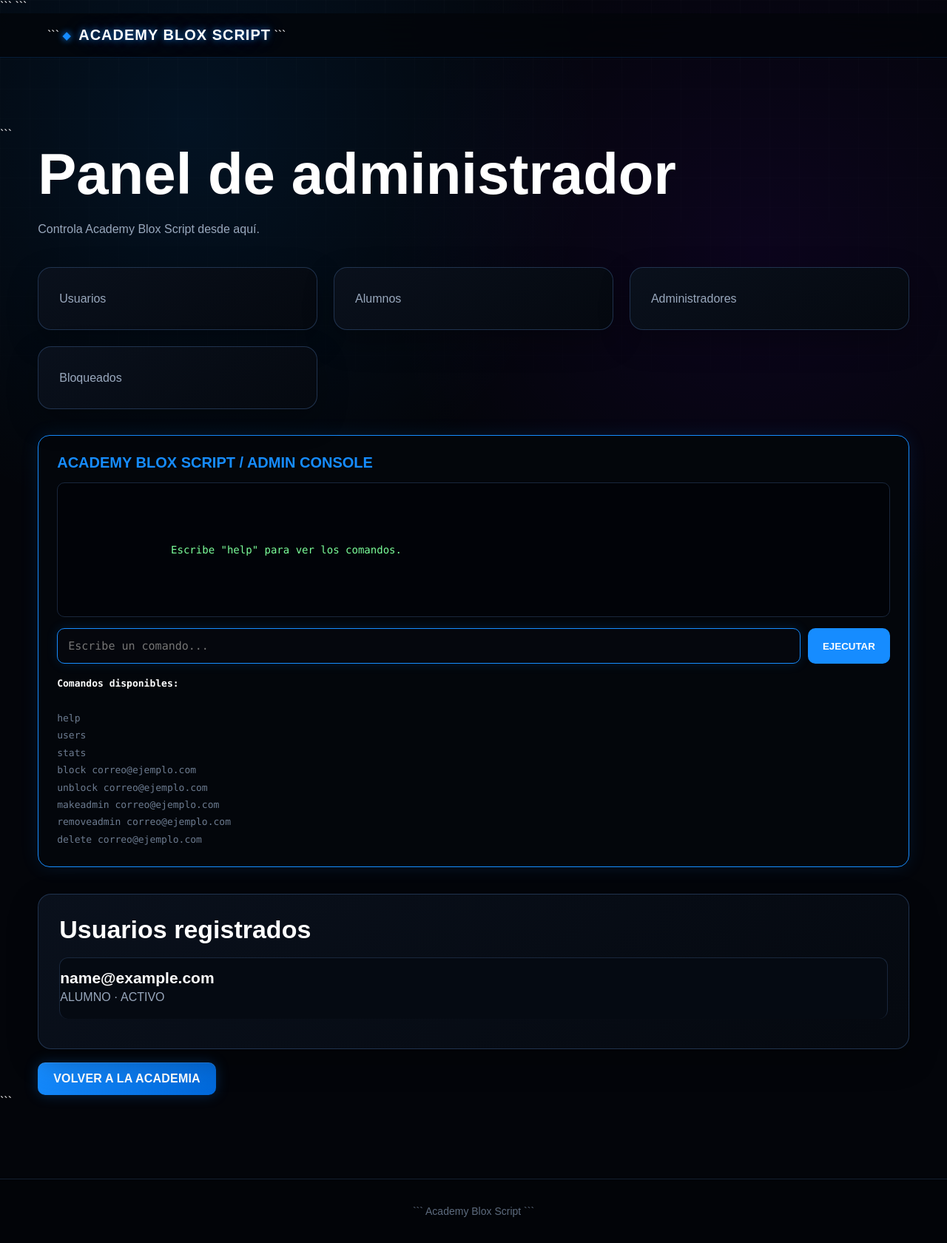
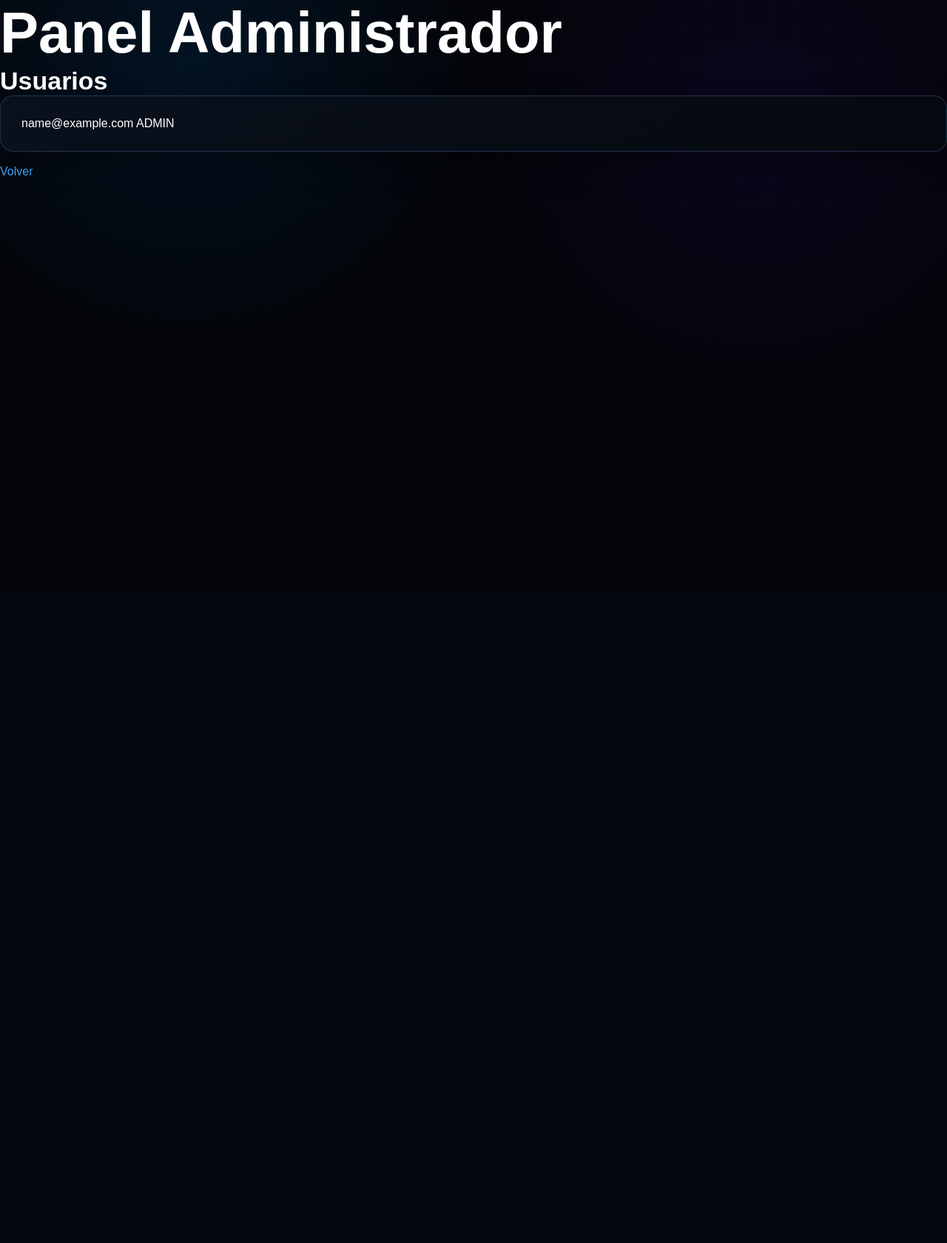
Before and after one commit to jaumecapopalacios-gif/academy-blox-script, a Flask app: page /admin in a window 1280 px wide. Shown: the whole page at 74% size. After the commit the page ends 241 px from the top, so only its background shows below. Run offline with Flask 3, Linux system fonts and the light colour scheme; the visitor is signed in with stand-in values (Sample User, id 1); data comes from the database, SQL or seed files in the repository.

Commit message:
Update admin.html

````diff
--- a/templates/admin.html
+++ b/templates/admin.html
@@ -1,358 +1,51 @@
 <!DOCTYPE html>
-
 <html lang="es">
 
 <head>
 
-```
-<meta charset="UTF-8">
+<title>Admin</title>
 
-<meta
-    name="viewport"
-    content="width=device-width, initial-scale=1.0"
->
-
-<title>Admin | Academy Blox Script</title>
-
-<link
-    rel="stylesheet"
-    href="{{ url_for('static', filename='style.css') }}"
->
-
-<style>
-
-    .console {
-        margin-top: 35px;
-        padding: 25px;
-        border: 1px solid #168cff;
-        border-radius: 16px;
-        background: #03060b;
-        box-shadow: 0 0 25px rgba(22, 140, 255, 0.12);
-    }
-
-    .console-title {
-        color: #168cff;
-        font-size: 20px;
-        font-weight: bold;
-        margin-bottom: 15px;
-    }
-
-    .console-output {
-        min-height: 180px;
-        margin-bottom: 15px;
-        padding: 18px;
-        border-radius: 10px;
-        border: 1px solid #19273c;
-        background: #010308;
-        color: #7cff9b;
-        font-family: Consolas, monospace;
-        font-size: 14px;
-        white-space: pre-wrap;
-        overflow-x: auto;
-    }
-
-    .console-form {
-        display: flex;
-        gap: 10px;
-        width: 100%;
-    }
-
-    .console-form input {
-        flex: 1;
-        width: 100%;
-        min-width: 0;
-        box-sizing: border-box;
-        padding: 14px;
-        border: 1px solid #24344d;
-        border-radius: 10px;
-        background: #05070d;
-        color: white;
-        outline: none;
-        font-family: Consolas, monospace;
-        font-size: 15px;
-        pointer-events: auto;
-        user-select: text;
-    }
-
-    .console-form input:focus {
-        border-color: #168cff;
-        box-shadow: 0 0 15px rgba(22, 140, 255, 0.15);
-    }
-
-    .console-form button {
-        padding: 14px 20px;
-        border: none;
-        border-radius: 10px;
-        background: #168cff;
-        color: white;
-        font-weight: bold;
-        cursor: pointer;
-    }
-
-    .console-form button:hover {
-        opacity: 0.9;
-    }
-
-    .command-help {
-        margin-top: 15px;
-        color: #6d7c91;
-        font-family: Consolas, monospace;
-        font-size: 13px;
-        line-height: 1.8;
-    }
-
-    .user-row {
-        padding: 15px 0;
-        border-bottom: 1px solid #19273c;
-    }
-
-    .user-row:last-child {
-        border-bottom: none;
-    }
-
-</style>
-```
+<link rel="stylesheet" href="{{ url_for('static', filename='style.css') }}">
 
 </head>
 
+
 <body>
-
-<header>
-
-```
-<div class="logo">
-    ACADEMY BLOX SCRIPT
-</div>
-```
-
-</header>
-
-<section class="lessons">
-
-```
-<div class="container">
 
 
 <h1>
-        Panel de administrador
+Panel Administrador
 </h1>
 
-    <p>
-        Controla Academy Blox Script desde aquí.
-    </p>
+
+<h2>
+Usuarios
+</h2>
 
 
-    <div class="lesson-grid">
-
+{% for u in users %}
 
 <div class="card">
 
-            <h2>
-                {{ total_users }}
-            </h2>
+{{ u["email"] }}
 
-            <p>
-                Usuarios
-            </p>
-
-        </div>
-
-
-        <div class="card">
-
-            <h2>
-                {{ total_students }}
-            </h2>
-
-            <p>
-                Alumnos
-            </p>
-
-        </div>
-
-
-        <div class="card">
-
-            <h2>
-                {{ total_admins }}
-            </h2>
-
-            <p>
-                Administradores
-            </p>
-
-        </div>
-
-
-        <div class="card">
-
-            <h2>
-                {{ total_blocked }}
-            </h2>
-
-            <p>
-                Bloqueados
-            </p>
-
-        </div>
-
-
-    </div>
-
-
-    <div class="console">
-
-        <div class="console-title">
-            ACADEMY BLOX SCRIPT / ADMIN CONSOLE
-        </div>
-
-
-        <div class="console-output">
-
-            {% if console_output %}
-
-                {{ console_output }}
-
-            {% else %}
-
-                Escribe "help" para ver los comandos.
-
+{% if u["admin"] == 1 %}
+ADMIN
 {% endif %}
 
 </div>
 
 
-        <form
-            class="console-form"
-            method="POST"
-            action="{{ url_for('admin_console') }}"
-        >
-
-            <input
-                id="command"
-                type="text"
-                name="command"
-                placeholder="Escribe un comando..."
-                autocomplete="off"
-                autocapitalize="off"
-                spellcheck="false"
-                autofocus
-                required
-            >
-
-            <button type="submit">
-                EJECUTAR
-            </button>
-
-        </form>
-
-
-        <div class="command-help">
-
-            <strong>Comandos disponibles:</strong><br><br>
-
-            help<br>
-            users<br>
-            stats<br>
-            block correo@ejemplo.com<br>
-            unblock correo@ejemplo.com<br>
-            makeadmin correo@ejemplo.com<br>
-            removeadmin correo@ejemplo.com<br>
-            delete correo@ejemplo.com
-
-        </div>
-
-    </div>
-
-
-    <br>
-    <br>
-
-
-    <div class="card">
-
-        <h2>
-            Usuarios registrados
-        </h2>
-
-        <br>
-
-
-        {% if users %}
-
-            {% for user in users %}
-
-            <div class="user-row">
-
-                <h3>
-                    {{ user["email"] }}
-                </h3>
-
-                <p>
-
-                    {% if user["is_admin"] %}
-
-                        ADMINISTRADOR
-
-                    {% else %}
-
-                        ALUMNO
-
-                    {% endif %}
-
-                    ·
-
-                    {% if user["is_blocked"] %}
-
-                        BLOQUEADO
-
-                    {% else %}
-
-                        ACTIVO
-
-                    {% endif %}
-
-                </p>
-
-            </div>
-
 {% endfor %}
 
-        {% else %}
-
-            <p>
-                No hay usuarios registrados.
-            </p>
-
-        {% endif %}
-
-
-    </div>
 
 
 <br>
 
-
-    <a
-        href="{{ url_for('index') }}"
-        class="button"
-    >
-        VOLVER A LA ACADEMIA
+<a href="/">
+Volver
 </a>
 
-
-</div>
-```
-
-</section>
-
-<footer>
-
-```
-Academy Blox Script
-```
-
-</footer>
 
 </body>
 
````
Lines whose indentation alone changed are shown as unchanged.
